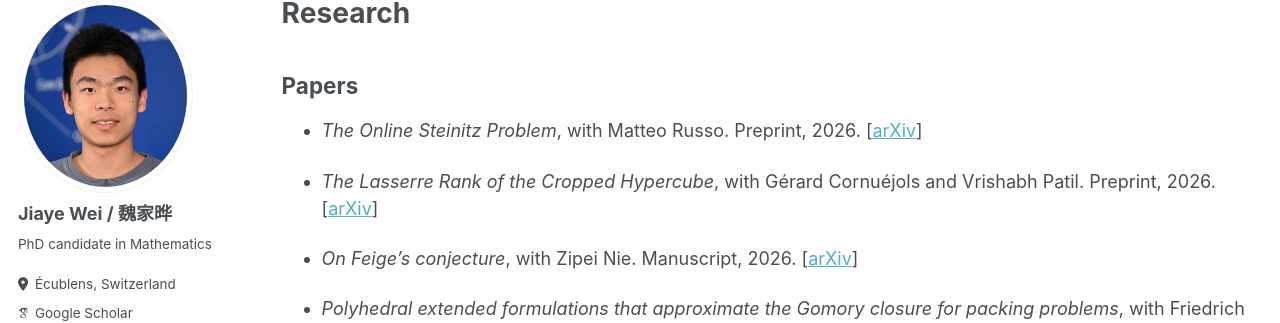
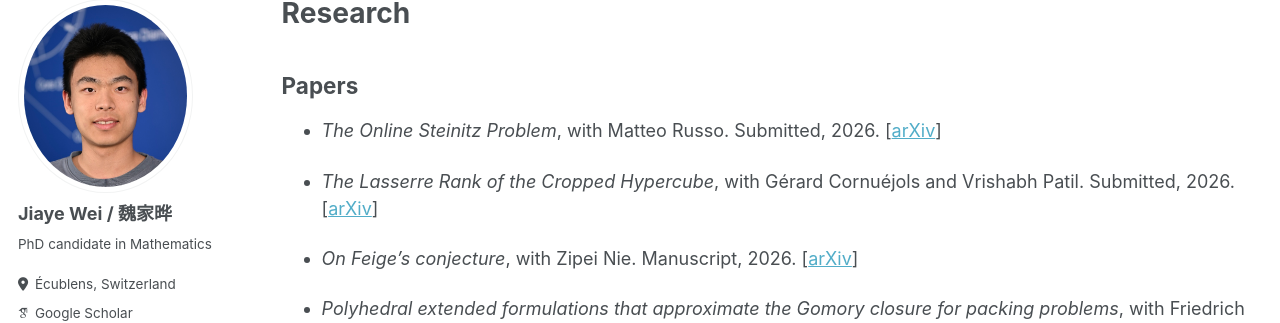
Before and after one commit to jiaye-W/jiaye-W.github.io, a Jekyll site: the page built from _pages/publications.md, in a window 1280 px wide and 1265 px high. Shown: the part 107-430 px from the top of the window. Built offline with Jekyll 4.4.1, drawn with Linux system fonts in a browser that asks for light colours; some web fonts are replaced.

Commit message:
update papers status

```diff
--- a/_pages/publications.md
+++ b/_pages/publications.md
@@ -7,10 +7,10 @@ author_profile: true
 
 ## Papers
 
-- *The Online Steinitz Problem*, with Matteo Russo. Preprint, 2026. [[arXiv](https://arxiv.org/abs/2610.16715)]
+- *The Online Steinitz Problem*, with Matteo Russo. Submitted, 2026. [[arXiv](https://arxiv.org/abs/2610.16715)]
 
 - *The Lasserre Rank of the Cropped Hypercube*,
-with Gérard Cornuéjols and Vrishabh Patil. Preprint, 2026. [[arXiv](https://arxiv.org/abs/2609.27748)]
+with Gérard Cornuéjols and Vrishabh Patil. Submitted, 2026. [[arXiv](https://arxiv.org/abs/2609.27748)]
 
 - *On Feige's conjecture*,
 with Zipei Nie. Manuscript, 2026. [[arXiv](https://arxiv.org/abs/2607.24528)]
```
